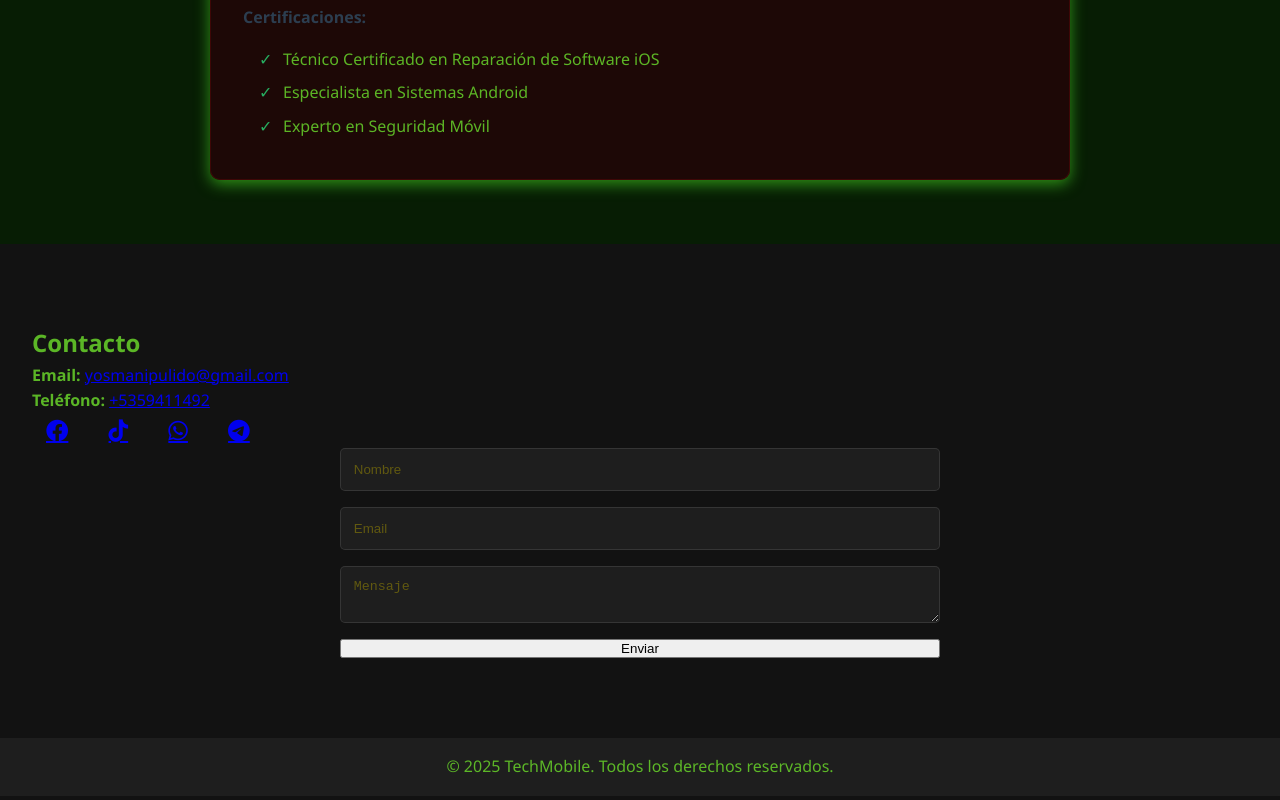
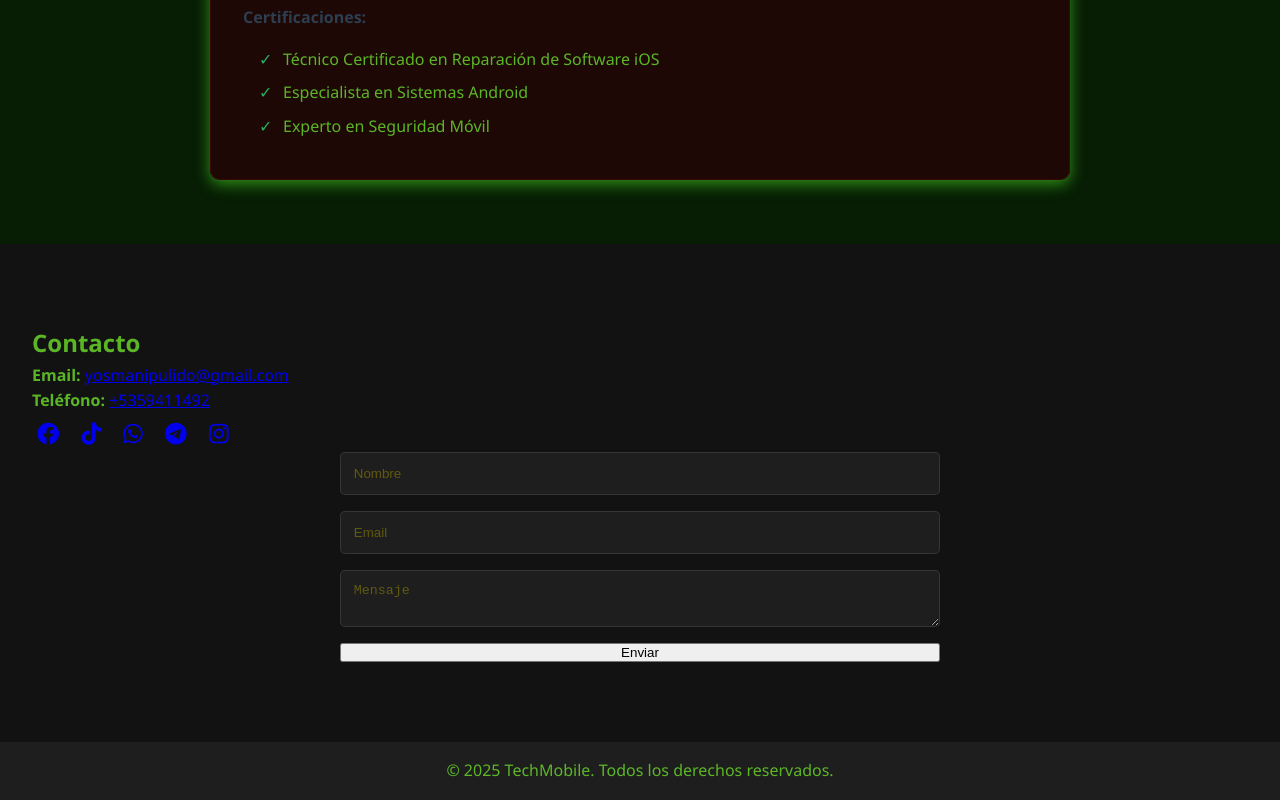
Before and after one commit to pulido87/TechMobile, a plain HTML site: page index.html in a window 1280 px wide. Shown: the part 2299-3099 px from the top of the page. Drawn offline with Linux system fonts and the light colour scheme.

Commit message:
Add files via upload

```diff
--- a/index.html
+++ b/index.html
@@ -3,7 +3,6 @@
 <head>
     <meta charset="UTF-8">
     <meta name="viewport" content="width=device-width, initial-scale=1.0">
-    <meta name="google-site-verification" content="tbLMZPAnfiF5HUu_vpDmz-2qO3m8qog7x81YFBaoq10" />
     <title>Técnico de Software Móvil</title>
     <link rel="stylesheet" href="styles.css">
     <link rel="stylesheet" href="https://cdnjs.cloudflare.com/ajax/libs/font-awesome/6.4.0/css/all.min.css">
@@ -102,8 +101,8 @@
               <a href="https://www.tiktok.com/@yosmanob3ap?is_from_webapp=1&sender_device=pc" target="_blank"><i class="fab fa-tiktok"></i></a>
               <a href="https://w.app/o5z6iw" target="_blank"><i class="fab fa-whatsapp"></i></a>
               <a href="https://t.me/pulido87g" target="_blank"><i class="fab fa-telegram"></i></a>
-        </div>
-        <form id="contact-form">
+              <a href="https://www.instagram.com/invites/contact/?igsh=e79kq6n4k67s&utm_content=w4mw2dt" target="_blank"><i class="fab fa-instagram"></i></a>
+          </div>          <form id="contact-form">
               <input type="text" placeholder="Nombre" required>
               <input type="email" placeholder="Email" required>
               <textarea placeholder="Mensaje" required></textarea>
@@ -117,4 +116,4 @@
 
       <script src="script.js"></script>
   </body>
-</html>
+  </html></html>
--- a/styles.css
+++ b/styles.css
@@ -295,11 +295,8 @@ footer {
   }
 
   .social-links a {
-      font-size: 1rem;
-      margin: 0 0.5rem;
-      display: inline-flex;
-      align-items: center;
-      padding: 6px;
+      margin: 0 5px;
+      font-size: 24px;
   }
 
   .social-links i:hover {
```
Lines whose indentation alone changed are shown as unchanged.
